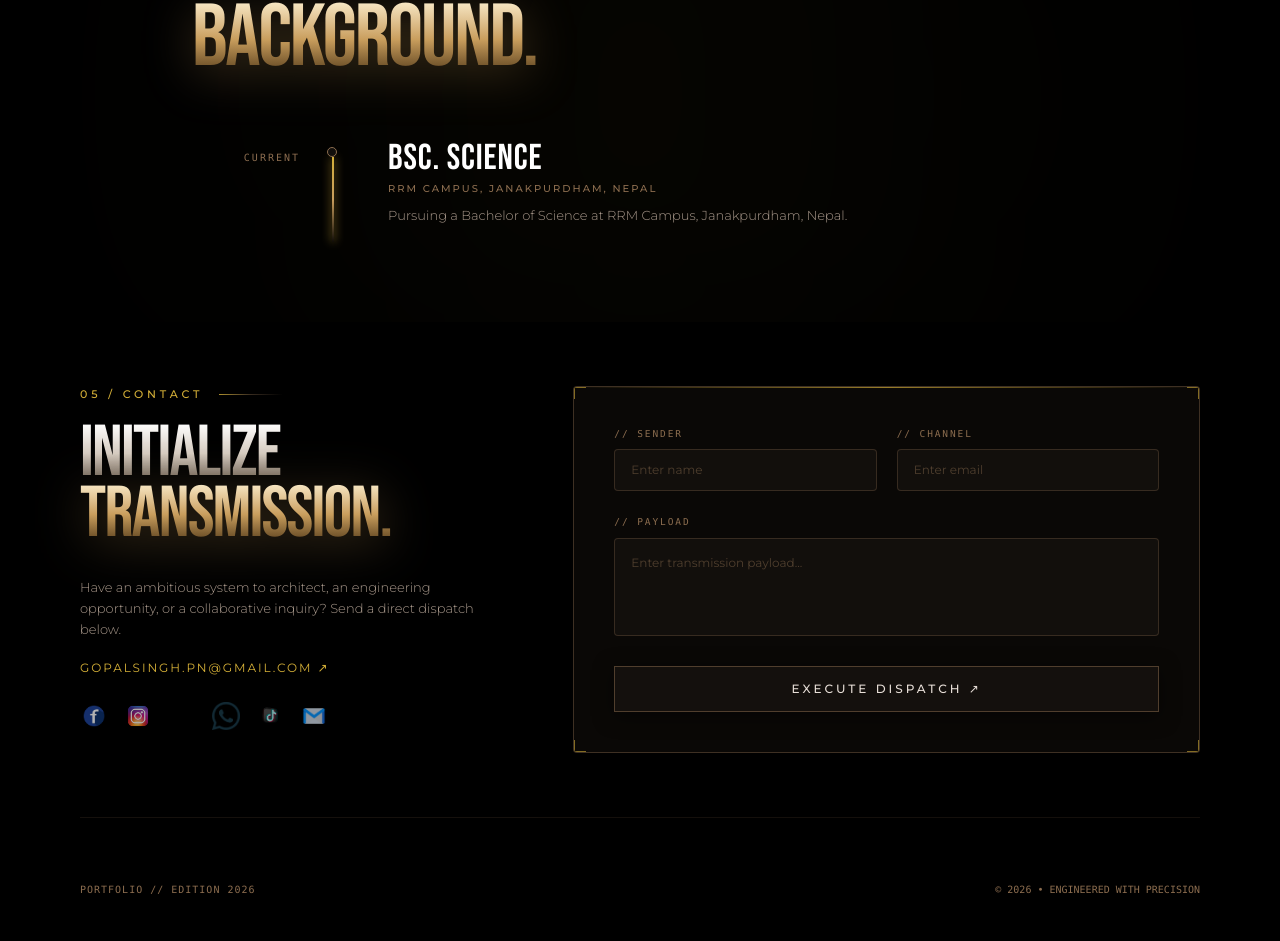
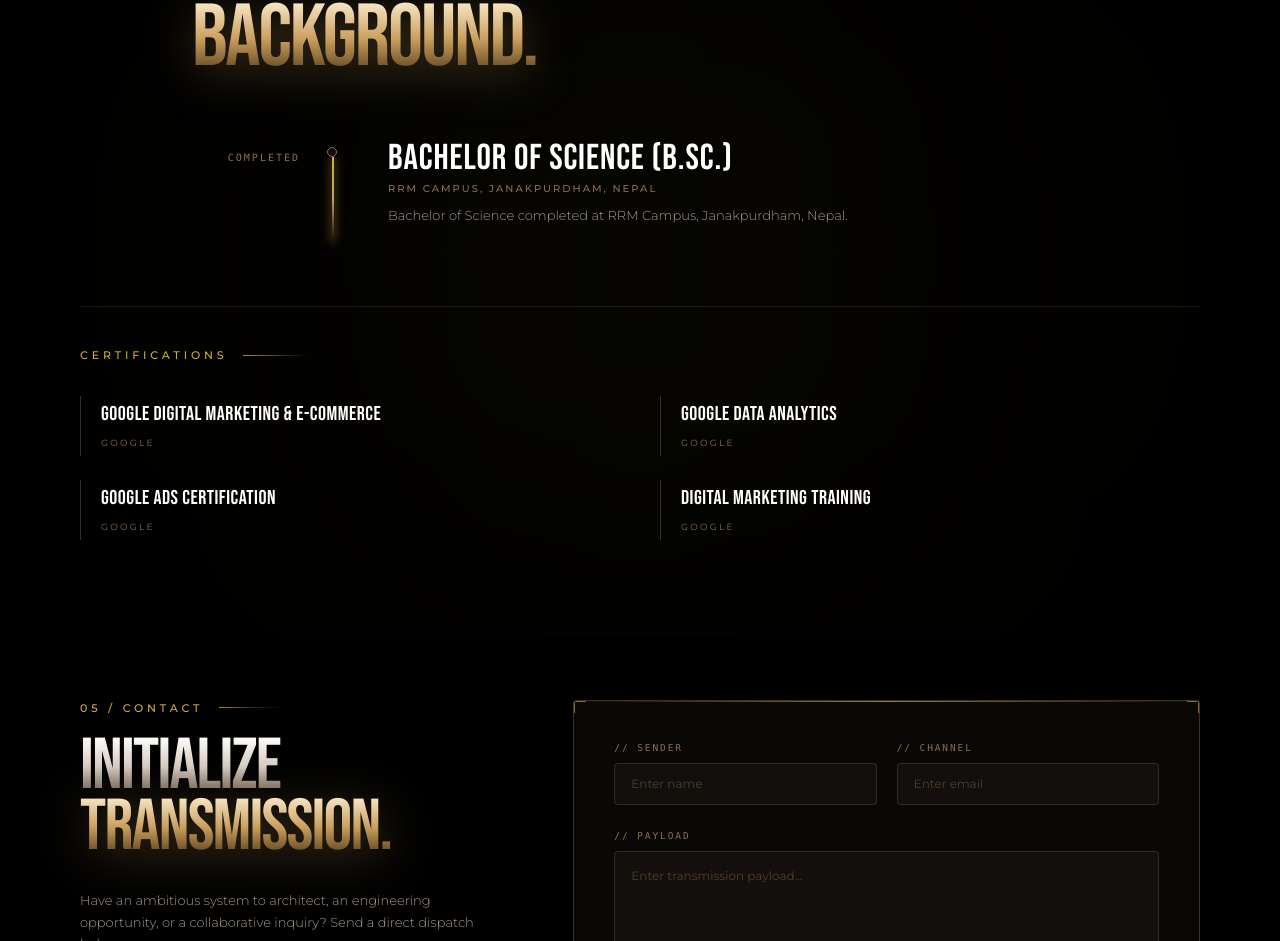
Before and after one commit to gopalstudio-pn/gopal-singh-portfolio, a React (Vite) app: page / in a window 1280 px wide. Shown: the part 5406-6347 px from the top of the page. Built offline with nearby package versions, Linux system fonts and the light colour scheme; a web font is replaced by a local one.

Commit message:
Refine education and certifications

```diff
--- a/src/components/ExperienceSection.tsx
+++ b/src/components/ExperienceSection.tsx
@@ -13,10 +13,29 @@ interface RouteStop {
 const journey: RouteStop[] = [
   {
     id: '01',
-    year: 'CURRENT',
-    title: 'BSC. SCIENCE',
+    year: 'COMPLETED',
+    title: 'BACHELOR OF SCIENCE (B.Sc.)',
     organization: 'RRM CAMPUS, JANAKPURDHAM, NEPAL',
-    description: 'Pursuing a Bachelor of Science at RRM Campus, Janakpurdham, Nepal.',
+    description: 'Bachelor of Science completed at RRM Campus, Janakpurdham, Nepal.',
+  },
+];
+
+const certifications = [
+  {
+    title: 'GOOGLE DIGITAL MARKETING & E-COMMERCE',
+    organization: 'GOOGLE',
+  },
+  {
+    title: 'GOOGLE DATA ANALYTICS',
+    organization: 'GOOGLE',
+  },
+  {
+    title: 'GOOGLE ADS CERTIFICATION',
+    organization: 'GOOGLE',
+  },
+  {
+    title: 'DIGITAL MARKETING TRAINING',
+    organization: 'GOOGLE',
   },
 ];
 
@@ -150,6 +169,45 @@ export const ExperienceSection: React.FC = () => {
 
         </div>
       </div>
+
+          {/* Certifications */}
+          <div className="mt-20 pt-10 border-t border-[#8C6D4F]/20">
+            <div className="flex items-center space-x-4 mb-8">
+              <span
+                className="text-[11px] font-medium tracking-[0.35em] uppercase text-[#D4AF37]"
+                style={{ fontFamily: "'Montserrat', sans-serif" }}
+              >
+                CERTIFICATIONS
+              </span>
+              <div className="w-16 h-[1px] bg-gradient-to-r from-[#D4AF37]/80 to-transparent" />
+            </div>
+
+            <div className="grid grid-cols-1 sm:grid-cols-2 gap-x-10 gap-y-6">
+              {certifications.map((cert, idx) => (
+                <motion.div
+                  key={cert.title}
+                  initial={{ opacity: 0, y: 15 }}
+                  whileInView={{ opacity: 1, y: 0 }}
+                  viewport={{ once: true }}
+                  transition={{ duration: 0.6, delay: idx * 0.08 }}
+                  className="group border-l border-[#8C6D4F]/40 pl-5 py-1 hover:border-[#D4AF37] transition-colors"
+                >
+                  <h3
+                    className="text-lg sm:text-xl tracking-wide text-white group-hover:text-[#F7E7C4] transition-colors"
+                    style={{ fontFamily: "'Bebas Neue', sans-serif" }}
+                  >
+                    {cert.title}
+                  </h3>
+                  <span
+                    className="text-[9px] tracking-[0.25em] text-[#8C6D4F]"
+                    style={{ fontFamily: "'Montserrat', sans-serif" }}
+                  >
+                    {cert.organization}
+                  </span>
+                </motion.div>
+              ))}
+            </div>
+          </div>
     </section>
   );
 };
```
